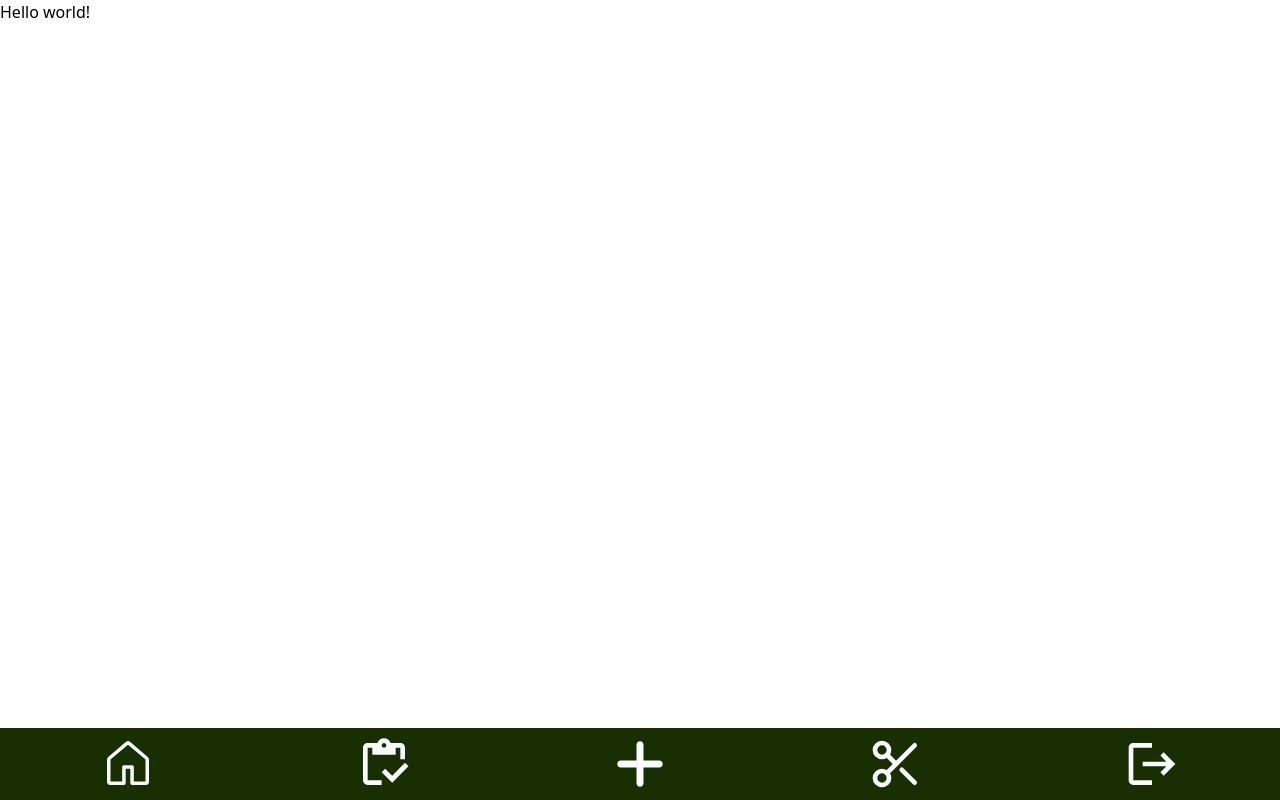
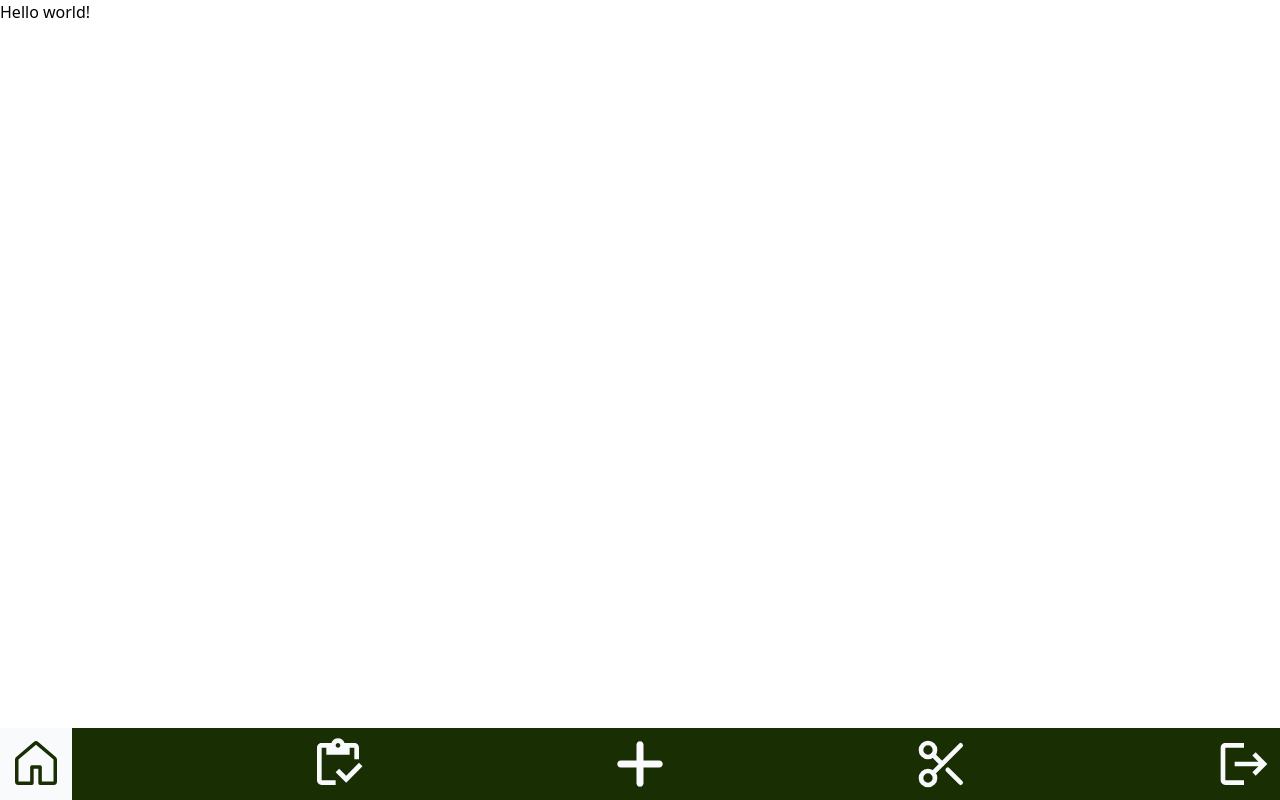
Before and after one commit to La-Galeria/la-galeria-app, a Next.js app: page / in a window 1280 px wide. Built offline with nearby package versions, Linux system fonts and the light colour scheme.

Commit message:
feat: add active link check

```diff
--- a/src/components/atoms/navItem.tsx
+++ b/src/components/atoms/navItem.tsx
@@ -1,15 +1,20 @@
 import Link from "next/link"
-import React, { ReactNode } from "react";
+import { usePathname } from "next/navigation";
+import React from "react";
 
 interface NavItemProps {
   route: string,
-  Icon: React.ComponentType<React.SVGProps<SVGSVGElement>>
+  Icon: React.ComponentType<React.SVGProps<SVGSVGElement>>,
 }
 export default function NavItem({ route, Icon }: NavItemProps) {
+  const pathname = usePathname();
+  const active = pathname === route;
+  console.log(active);
+
   return (
     <Link href={route}>
-      <div className="p-2">
-      <Icon className="size-14" />
+      <div className={`p-2 ${active && "bg-slate-50"}`}>
+        <Icon className={`size-14 ${active ? "text-lime-950" : "text-slate-50"}`} />
       </div>
     </Link>
   );
--- a/src/components/molecules/navBar.tsx
+++ b/src/components/molecules/navBar.tsx
@@ -1,12 +1,13 @@
+"use client";
 import { GoHome } from "react-icons/go";
 import NavItem from "../atoms/navItem";
 import { MdLogout, MdOutlineInventory } from "react-icons/md";
 import { FaPlus } from "react-icons/fa6";
 import { FiScissors } from "react-icons/fi";
 
-export default function NavBar({ className }: { className: string }) {
+export default function NavBar() {
   return (
-    <nav className="bg-lime-950 fixed bottom-0 text-slate-50 flex justify-around w-full">
+    <nav className="bg-lime-950 fixed bottom-0 flex justify-between w-full">
       <NavItem route="/" Icon={GoHome} />
       <NavItem route="/inventario" Icon={MdOutlineInventory} />
       <NavItem route="/nuevo" Icon={FaPlus} />
```
